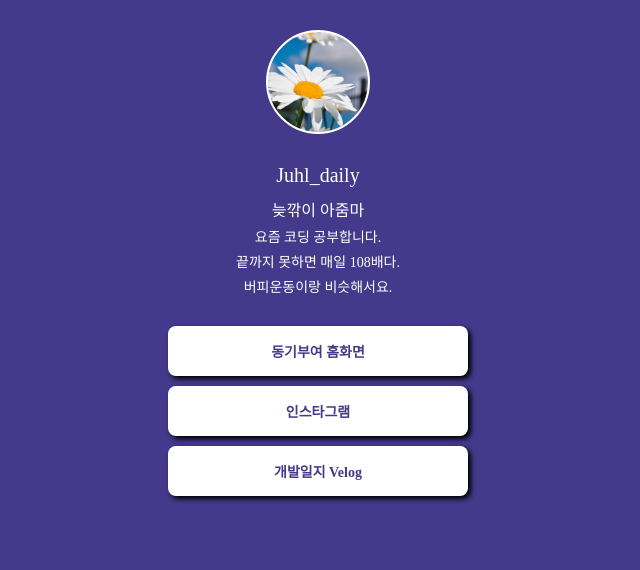
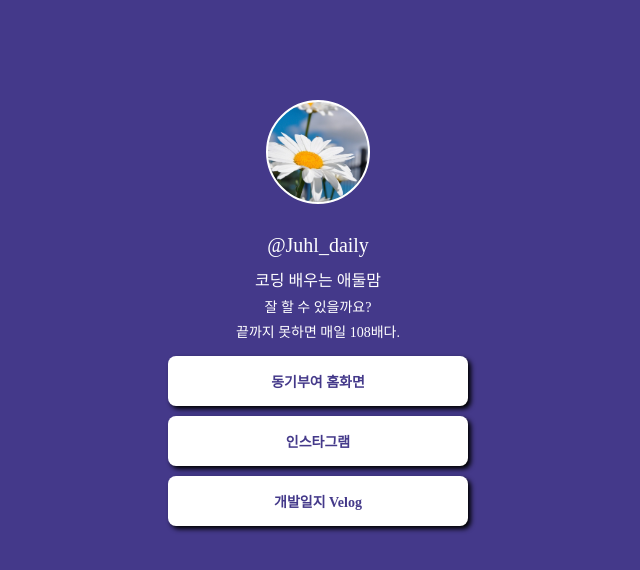
Before and after one commit to juhlsuh/mypage, a plain HTML site: page index.html in a window 1280 px wide. Shown: the whole page, without its empty margins (322-962 px from the left). Drawn offline with Linux system fonts and the light colour scheme; a web font is replaced by a local one.

Commit message:
Update index.html

```diff
--- a/index.html
+++ b/index.html
@@ -1,15 +1,13 @@
 <!DOCTYPE html>
 <html>
     <head>
-        <!-- 웹페이지 보이지는 않지만, 필요한 설정을 해두는 곳이에요.
-             우리가 집을 위해 미리 생각 해놓은 것을 적어두는 곳이라고 할 수 있죠!-->
         <meta charset="UTF-8" />
         <meta http-equiv="X-UA-Compatible" content="IE=edge" />
         <meta name="viewport" content="width=device-width, initial-scale=1.0" />
-        <meta property="og:title" content="서율 - 프로필 링크" />
-        <meta property="og:description" content="늦깎이 코딩 줌마의 프로필" />
-        <meta property="og:image" content="공유할 이미지" />
-        <title>서율의 프로필 링크</title>
+        <meta property="og:title" content="Juhl - 프로필 링크" />
+        <meta property="og:description" content="@Juhl_daily의 프로필" />
+        <meta property="og:image" content="데이지.jpeg" />
+        <title>@Juhl_daily의 프로필 링크</title>
         <style>
             @import url('https://cdn.jsdelivr.net/gh/orioncactus/pretendard/dist/web/static/pretendard.css');
             * {
@@ -30,7 +28,6 @@
                 background-image: url('데이지.jpeg');
                 background-position: center;
                 background-size: cover;
-
             }
             .main {
                 color: white;
@@ -58,18 +55,11 @@
                 font-size: 14px;
 
                 margin-top: 0px;
-                margin-bottom: 5px;
-            }
-            .sub3 {
-                color: white;
-                font-size: 14px;
-
-                margin-top: 0px;
-                margin-bottom: 30px;
+                margin-bottom: 15px;
             }
             .wrap {
                 width: 300px;
-                margin: 30px auto 0px auto;
+                margin: 100px auto 0px auto;
 
                 display: flex;
                 flex-direction: column;
@@ -106,11 +96,10 @@
     <body>
         <div class="wrap">
             <div class="profile"></div>
-            <hi class="main">Juhl_daily</hi>
-            <P class="sub">늦깎이 아줌마</P>
-            <P class="sub1">요즘 코딩 공부합니다.</P>
+            <hi class="main">@Juhl_daily</hi>
+            <P class="sub">코딩 배우는 애둘맘</P>
+            <P class="sub1">잘 할 수 있을까요?</P>
             <P class="sub2">끝까지 못하면 매일 108배다.</P>
-            <P class="sub3">버피운동이랑 비슷해서요.</P>
             <a target="_blank" href="https://juhlsuh.github.io/Momentum/">동기부여 홈화면</a>
             <a target="_blank" href="https://www.instagram.com/juhl_daily/">인스타그램</a>
             <a target="_blank" href="https://velog.io/@juhl_daily">개발일지 Velog</a>
```
